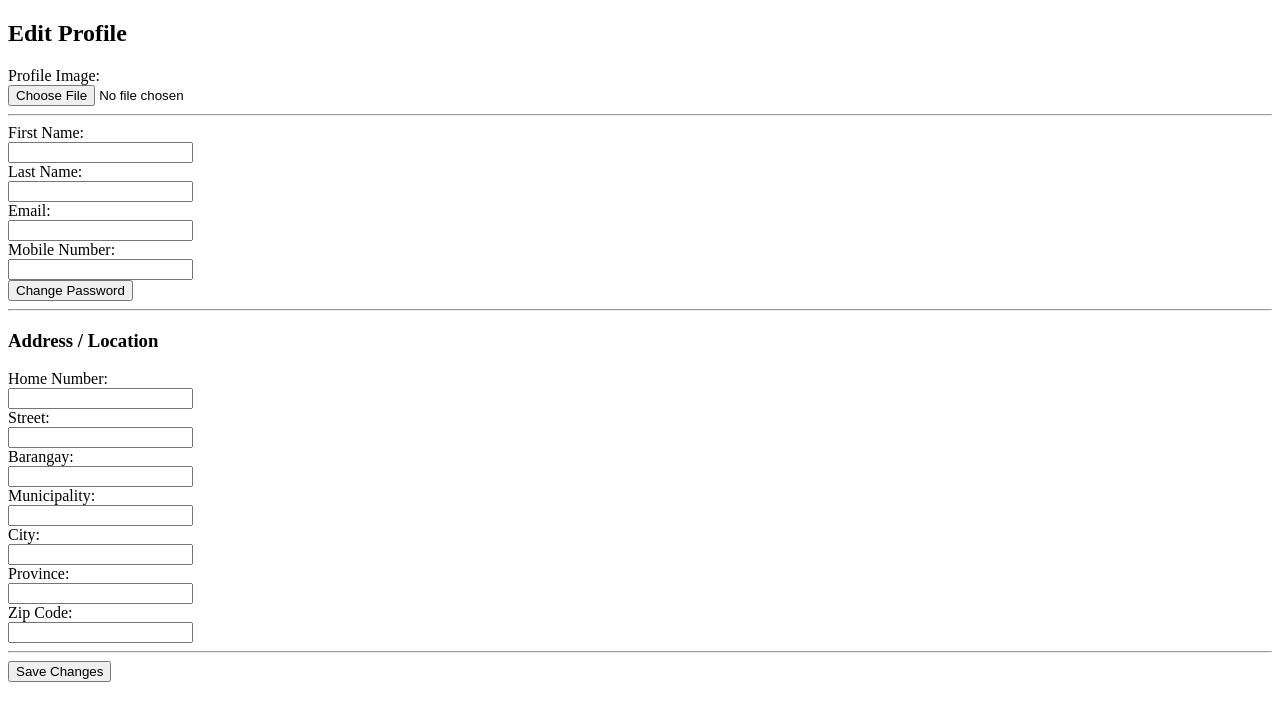
After one commit to vex-blxo/project-0.2, a Flask app: template Food E-commerce/templates/profile_edit.html in a window 1280 px wide. The commit adds this page. Shown: the top 721 px of the page. Run offline with Flask 3, Linux system fonts and the light colour scheme; the template is opened without the code that fills it, so the values that code supplies are empty.

Commit message:
Implement session-based login protection and password hashing
- Added password hashing using Werkzeug for secure account storage
- Created @login_required and @guest_only decorators for route access control
- Prevent logged-in users from accessing login/signup pages
- Redirect users back to previous page or home when access is restricted
- Added logout route to clear sessions
- Applied login protection to cart-related routes

```diff
--- a/Food E-commerce/app.py
+++ b/Food E-commerce/app.py
@@ -1,7 +1,38 @@
+from functools import wraps
 from flask import Flask, render_template, request, redirect, url_for, flash, session
+from werkzeug.security import generate_password_hash, check_password_hash
+import mysql.connector
 
 app = Flask(__name__)
 app.secret_key = 'your_secret_key_here'
+
+db = mysql.connector.connect(
+    host="localhost",
+    user="root",             # your MySQL username
+    password="",             # your MySQL password
+    database="foodweb_db"
+)
+
+def login_required(f):
+    """Restrict access to logged-in users only."""
+    @wraps(f)
+    def decorated_function(*args, **kwargs):
+        if 'user_id' not in session:
+            flash("Please log in first to access this page.", "warning")
+            return redirect(url_for('login', next=request.path))
+        return f(*args, **kwargs)
+    return decorated_function
+
+
+def guest_only(f):
+    """Restrict access to *non-logged-in* users only."""
+    @wraps(f)
+    def decorated_function(*args, **kwargs):
+        if 'user_id' in session:
+            flash("You’re already logged in!", "info")
+            return redirect(request.referrer or url_for('home'))
+        return f(*args, **kwargs)
+    return decorated_function
 
 @app.route('/')
 def home():
@@ -13,31 +44,91 @@ def reload():
 
 
 # !!!!!!!!!!! Login at Signup !!!!!!!!!!!
-
 @app.route('/login', methods=['GET', 'POST'])
+@guest_only
 def login():
     if request.method == 'POST':
         email = request.form['email']
         password = request.form['password']
-        print(f"Login Attempt: {email}, {password}")
-        flash(f"Welcome back, {email}!")
-        return redirect(url_for('home'))
+
+        try:
+            cursor = db.cursor(dictionary=True)
+            cursor.execute("SELECT * FROM accounts WHERE email = %s", (email,))
+            user = cursor.fetchone()
+
+            if user and check_password_hash(user['password'], password):
+                session['user_id'] = user['account_id']
+                session['first_name'] = user['first_name']
+                session['email'] = user['email']
+                flash(f"Welcome back, {user['first_name']}!", "success")
+
+                next_page = request.args.get('next')
+                return redirect(next_page or url_for('home'))
+            else:
+                flash("Invalid email or password. Please try again.", "error")
+                return redirect(url_for('login'))
+        except mysql.connector.Error as err:
+            print("Database error:", err)
+            flash("An error occurred while logging in. Please try again.", "error")
+        finally:
+            cursor.close()
+
     return render_template('login.html')
 
+
+# Modified Signup:
+# 1. Added password confirmation check.
+# 2. Hashes password before storing.
+# 3. Checks for existing email to prevent duplicates.
+
 @app.route('/signup', methods=['GET', 'POST'])
+@guest_only
 def signup():
     if request.method == 'POST':
-        name = request.form['name']
+        first_name = request.form['first_name']
+        last_name = request.form['last_name']
         email = request.form['email']
         password = request.form['password']
-        print(f"New User: {name}, {email}, {password}")
-        flash(f"Thanks for signing up, {name}!")
-        return redirect(url_for('home'))
+        confirm_password = request.form['confirm_password']
+
+        if password != confirm_password:
+            flash("Passwords do not match. Please try again.", "error")
+            return redirect(url_for('signup'))
+
+        hashed_password = generate_password_hash(password)
+
+        try:
+            cursor = db.cursor()
+            cursor.execute("SELECT email FROM accounts WHERE email = %s", (email,))
+            existing_user = cursor.fetchone()
+            if existing_user:
+                flash("Email already registered. Please log in instead.", "warning")
+                return redirect(url_for('login'))
+
+            insert_query = """
+                INSERT INTO accounts (first_name, last_name, email, password)
+                VALUES (%s, %s, %s, %s)
+            """
+            cursor.execute(insert_query, (first_name, last_name, email, hashed_password))
+            db.commit()
+
+            flash(f"Account created successfully! Welcome, {first_name}!", "success")
+            return redirect(url_for('login'))
+        except mysql.connector.Error as err:
+            print("Database error:", err)
+            flash("An error occurred while creating your account. Please try again.", "error")
+        finally:
+            cursor.close()
+
     return render_template('signup.html')
 
 
 # Renz eto yung sa Cart Icon wla pang naka lagay so ako na bahala dine thx
 # Nisabi ko lng kasi baka magalaw mo
+
+# (Renz)
+# added @login_required
+
 products = {
     1: {"name": "All Purpose Flour", "price": 19.99, "stock": 10, "image": "product1.jpg"},
     2: {"name": "Product 2", "price": 29.99, "stock": 8, "image": "product2.jpg"},
@@ -48,8 +139,8 @@ products = {
     8: {"name": "Product 8", "price": 54.99, "stock": 7, "image": "product8.jpg"},
 }
 
-
 @app.route("/add_to_cart", methods=["POST"])
+@login_required
 def add_to_cart():
     product_id = int(request.form["product_id"])
     quantity = int(request.form["quantity"])
@@ -59,7 +150,6 @@ def add_to_cart():
 
     cart = session["cart"]
 
-    # If product already in cart, increment quantity
     if str(product_id) in cart:
         cart[str(product_id)]["quantity"] += quantity
     else:
@@ -73,18 +163,18 @@ def add_to_cart():
         }
 
     session["cart"] = cart
-    session.modified = True  # ensure session updates are saved
+    session.modified = True
 
-    # 👇 stay on same page instead of jumping to cart
-    return redirect(request.referrer or url_for("index"))
-
+    return redirect(request.referrer or url_for("home"))
 
 
 @app.route("/cart")
+@login_required
 def cart():
     cart = session.get("cart", {})
     total = sum(item["price"] * item["quantity"] for item in cart.values())
     return render_template("cart.html", cart=cart, total=total)
+
 
 @app.context_processor
 def cart_count():
@@ -95,9 +185,10 @@ def cart_count():
 
 
 @app.route("/remove/<int:product_id>", methods=["POST"])
+@login_required
 def remove_from_cart(product_id):
     cart = session.get("cart", {})
-    cart.pop(str(product_id), None)  # safely remove if exists
+    cart.pop(str(product_id), None)
     session["cart"] = cart
     return redirect(url_for("cart"))
 
--- /dev/null
+++ b/Food E-commerce/templates/profile_edit.html
@@ -0,0 +1,135 @@
+<!DOCTYPE html>
+<!--
+NOTES: Not connected to flask, it also doesn't have css yet.
+it has: profile image upload, personal info section, location section, change password modal
+
+
+-->
+
+
+
+<html lang="en">
+  <head>
+    <meta charset="UTF-8" />
+    <meta name="viewport" content="width=device-width, initial-scale=1.0" />
+    <title>Edit Profile | Food App</title>
+  </head>
+  <body>
+    <h2>Edit Profile</h2>
+
+    <form method="POST" action="/update_profile" enctype="multipart/form-data">
+      <!-- Profile Image -->
+      <div>
+        <label for="profile_image">Profile Image:</label><br />
+        <input type="file" id="profile_image" name="profile_image" accept="image/*" />
+      </div>
+
+      <hr />
+
+      <!-- Personal Information -->
+      <div>
+        <label for="first_name">First Name:</label><br />
+        <input type="text" id="first_name" name="first_name" required />
+      </div>
+
+      <div>
+        <label for="last_name">Last Name:</label><br />
+        <input type="text" id="last_name" name="last_name" required />
+      </div>
+
+      <div>
+        <label for="email">Email:</label><br />
+        <input type="email" id="email" name="email" required />
+      </div>
+
+      <div>
+        <label for="mobile_number">Mobile Number:</label><br />
+        <input type="text" id="mobile_number" name="mobile_number" />
+      </div>
+
+      <div>
+        <button type="button" id="changePasswordBtn">Change Password</button>
+      </div>
+
+      <hr />
+
+      <!-- Location Section -->
+      <h3>Address / Location</h3>
+
+      <div>
+        <label for="home_number">Home Number:</label><br />
+        <input type="text" id="home_number" name="home_number" />
+      </div>
+
+      <div>
+        <label for="street">Street:</label><br />
+        <input type="text" id="street" name="street" />
+      </div>
+
+      <div>
+        <label for="barangay">Barangay:</label><br />
+        <input type="text" id="barangay" name="barangay" />
+      </div>
+
+      <div>
+        <label for="municipality">Municipality:</label><br />
+        <input type="text" id="municipality" name="municipality" />
+      </div>
+
+      <div>
+        <label for="city">City:</label><br />
+        <input type="text" id="city" name="city" />
+      </div>
+
+      <div>
+        <label for="province">Province:</label><br />
+        <input type="text" id="province" name="province" />
+      </div>
+
+      <div>
+        <label for="zip_code">Zip Code:</label><br />
+        <input type="text" id="zip_code" name="zip_code" />
+      </div>
+
+      <hr />
+
+      <button type="submit">Save Changes</button>
+    </form>
+
+    <!-- Change Password Modal -->
+    <div id="passwordModal" style="display: none;">
+      <h3>Change Password</h3>
+      <form method="POST" action="/change_password">
+        <div>
+          <label for="current_password">Current Password:</label><br />
+          <input type="password" id="current_password" name="current_password" required />
+        </div>
+        <div>
+          <label for="new_password">New Password:</label><br />
+          <input type="password" id="new_password" name="new_password" required />
+        </div>
+        <div>
+          <label for="confirm_new_password">Confirm New Password:</label><br />
+          <input type="password" id="confirm_new_password" name="confirm_new_password" required />
+        </div>
+        <button type="submit">Update Password</button>
+        <button type="button" id="closeModal">Cancel</button>
+      </form>
+    </div>
+
+    <!-- Simple JS for modal behavior -->
+    <script>
+      const modal = document.getElementById("passwordModal");
+      const openBtn = document.getElementById("changePasswordBtn");
+      const closeBtn = document.getElementById("closeModal");
+
+      openBtn.addEventListener("click", () => {
+        modal.style.display = "block";
+      });
+
+      closeBtn.addEventListener("click", () => {
+        modal.style.display = "none";
+      });
+    </script>
+  </body>
+</html>
```
Also changed, not shown: Food E-commerce/database.sql (added, +28 -0 lines), Food E-commerce/static/css/signup.css (+35 -15 lines), Food E-commerce/templates/signup.html (+14 -3 lines).
